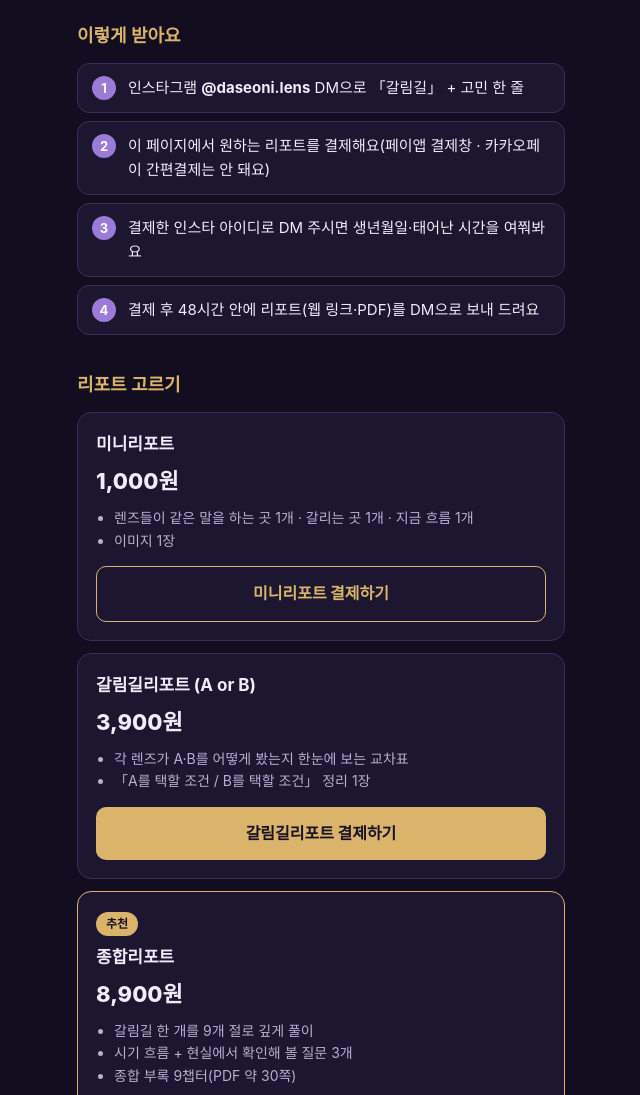
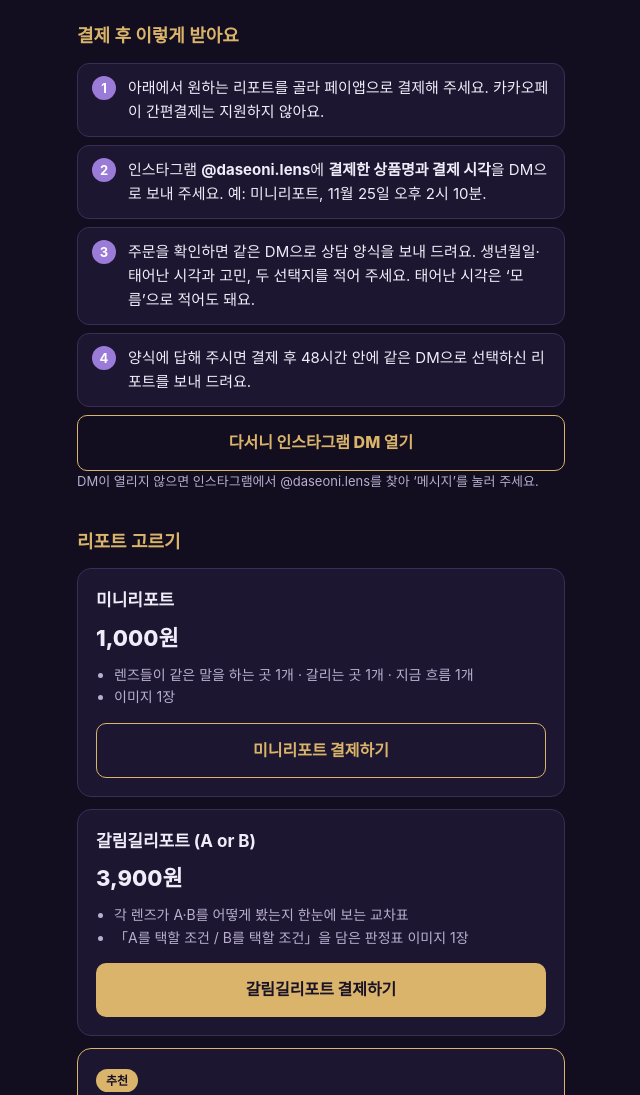
Before and after one commit to daseoni/daseoni, a plain HTML site: page index.html in a window 1280 px wide. Shown: the part 1180-2275 px from the top of the page, without its empty margins (319-959 px from the left). Drawn offline with Linux system fonts and the light colour scheme.

Commit message:
결제 후 다서니 DM 상담 및 상품별 납품 형식 안내

```diff
--- a/index.html
+++ b/index.html
@@ -61,13 +61,15 @@
 <p>이직할까 버틸까, 고백할까 기다릴까. 고민 하나를 사주명리·자미두수·서양점성술·수비학 등 여러 렌즈로 따로 비춰 보고, 어디서 같은 말을 하고 어디서 갈리는지 정리해 드려요.</p>
 <p class="note">리포트는 결정을 대신하지 않아요. 생각을 정리하는 참고 자료예요.</p>
 
-<h2>이렇게 받아요</h2>
+<h2>결제 후 이렇게 받아요</h2>
 <ol class="steps">
-  <li>인스타그램 <b>@daseoni.lens</b> DM으로 「갈림길」 + 고민 한 줄</li>
-  <li>이 페이지에서 원하는 리포트를 결제해요(페이앱 결제창 · 카카오페이 간편결제는 안 돼요)</li>
-  <li>결제한 인스타 아이디로 DM 주시면 생년월일·태어난 시간을 여쭤봐요</li>
-  <li>결제 후 48시간 안에 리포트(웹 링크·PDF)를 DM으로 보내 드려요</li>
+  <li>아래에서 원하는 리포트를 골라 페이앱으로 결제해 주세요. 카카오페이 간편결제는 지원하지 않아요.</li>
+  <li>인스타그램 <b>@daseoni.lens</b>에 <b>결제한 상품명과 결제 시각</b>을 DM으로 보내 주세요. 예: 미니리포트, 11월 25일 오후 2시 10분.</li>
+  <li>주문을 확인하면 같은 DM으로 상담 양식을 보내 드려요. 생년월일·태어난 시각과 고민, 두 선택지를 적어 주세요. 태어난 시각은 ‘모름’으로 적어도 돼요.</li>
+  <li>양식에 답해 주시면 결제 후 48시간 안에 같은 DM으로 선택하신 리포트를 보내 드려요.</li>
 </ol>
+<a class="btn ghost" href="https://ig.me/m/daseoni.lens" target="_blank" rel="noopener">다서니 인스타그램 DM 열기</a>
+<p class="note">DM이 열리지 않으면 인스타그램에서 @daseoni.lens를 찾아 ‘메시지’를 눌러 주세요.</p>
 
 <h2>리포트 고르기</h2>
 
@@ -86,7 +88,7 @@
   <div class="price">3,900원</div>
   <ul>
     <li>각 렌즈가 A·B를 어떻게 봤는지 한눈에 보는 교차표</li>
-    <li>「A를 택할 조건 / B를 택할 조건」 정리 1장</li>
+    <li>「A를 택할 조건 / B를 택할 조건」을 담은 판정표 이미지 1장</li>
   </ul>
   <a class="btn" href="https://www.payapp.kr/L/z4mvjD" target="_blank" rel="noopener">갈림길리포트 결제하기</a>
 </div>
@@ -98,7 +100,7 @@
   <ul>
     <li>갈림길 한 개를 9개 절로 깊게 풀이</li>
     <li>시기 흐름 + 현실에서 확인해 볼 질문 3개</li>
-    <li>종합 부록 9챕터(PDF 약 30쪽)</li>
+    <li>웹 링크 또는 PDF로 전달해요. 종합 부록은 9챕터 분량이에요(PDF 약 30쪽).</li>
   </ul>
   <a class="btn" href="https://www.payapp.kr/L/z4mq2A" target="_blank" rel="noopener">종합리포트 결제하기</a>
 </div>
@@ -108,7 +110,7 @@
   <ul>
     <li>리포트 제작을 시작하기 전: <b>전액 환불</b></li>
     <li>리포트를 보낸 뒤: 디지털 콘텐츠 특성상 환불되지 않아요</li>
-    <li>리포트 다운로드 링크는 받은 날부터 7일 동안 열려요</li>
+    <li>웹 링크로 받으신 리포트는 받은 날부터 7일 동안 열려요</li>
     <li>받은 정보(생년월일·태어난 시간·고민 내용)는 리포트 작성에만 써요</li>
   </ul>
 </div>
```
